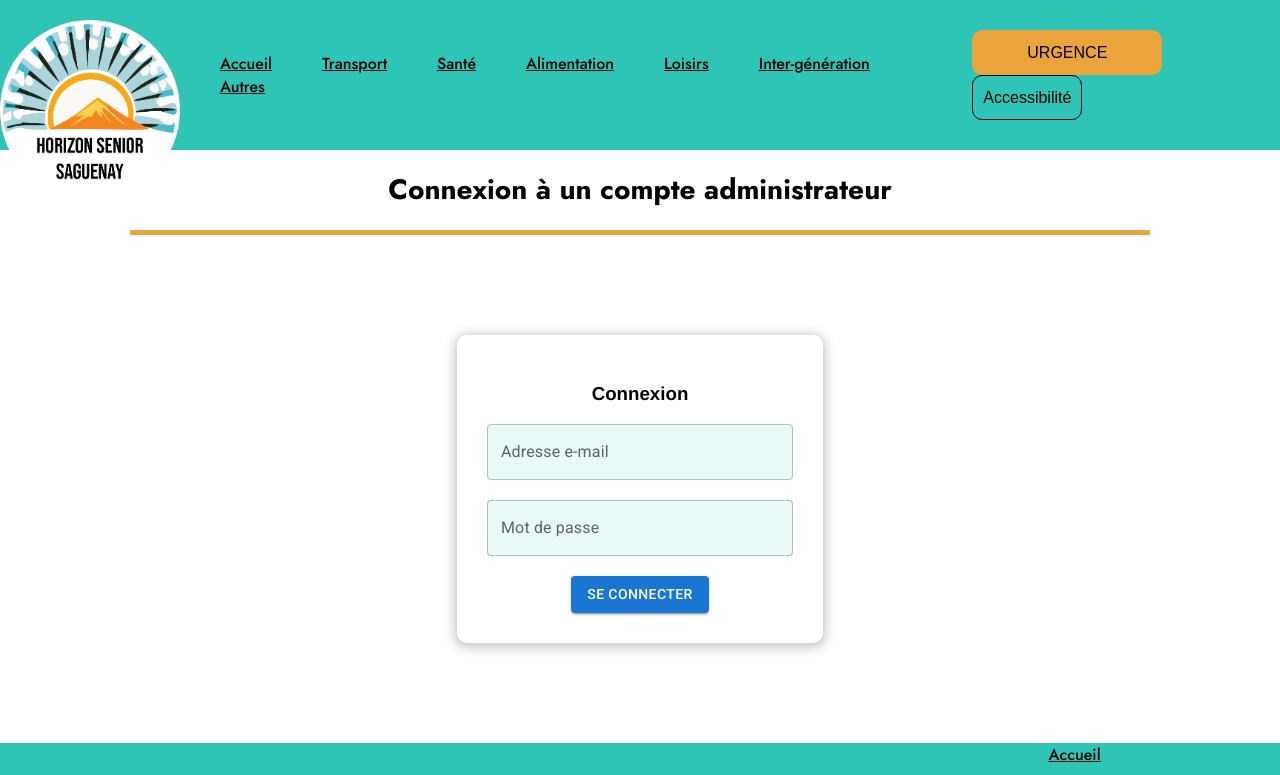
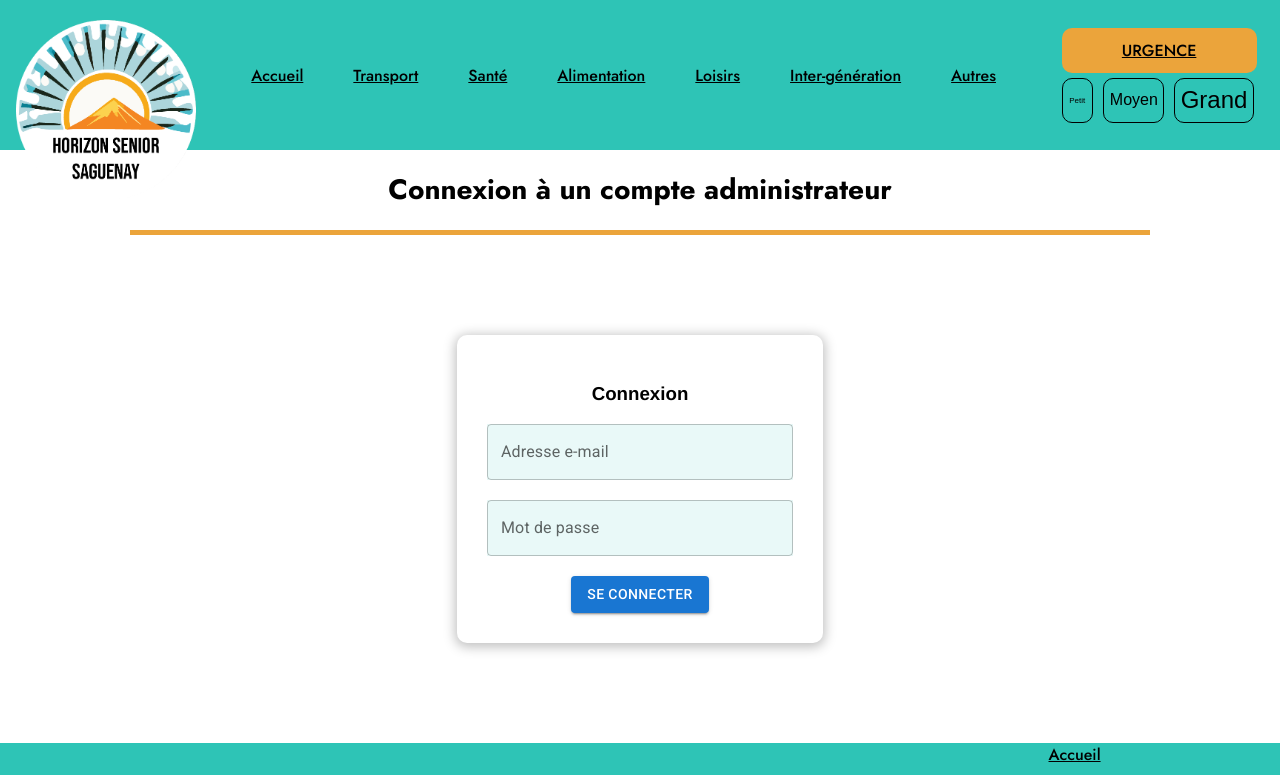
Before and after one commit to varomeas/horizon-front, a React (Create React App) app: page /connexion_admin in a window 1280 px wide. Shown: the top 775 px of the page. Built offline with nearby package versions, Linux system fonts and the light colour scheme.

Commit message:
Changement de taille du texte sur toutes les pages et nouvel affichage dans le header

```diff
--- a/src/App.js
+++ b/src/App.js
@@ -17,7 +17,7 @@ function App() {
         <Menu ></Menu>
         <SearchBar></SearchBar>
         <Carousel></Carousel>
-        <main>
+        <main style={{fontSize: fontSize}}>
             <section className={"numéros"}>
                 <h2>Trouver facilement un numéro de téléphone</h2>
                 <div>
@@ -30,7 +30,7 @@ function App() {
             </section>
             <section className={"présentation"}>
                 <h2>Qu'est-ce que Horizon Senior Saguenay?</h2>
-                <div style={{fontSize: fontSize}}>
+                <div >
                     <p className={"text-présentation"}>Horizon Senior Saguenay est un organisme à but non lucratif qui a pour mission de faciliter l'accès aux services pour les personnes âgées de la région du Saguenay-Lac-Saint-Jean. Notre site web vous permet de trouver facilement les numéros de téléphone des services de santé, de transport, d'alimentation, de loisirs et bien plus encore.
                         Lorem ipsum dolor sit amet, consectetur adipiscing elit. Mauris at leo odio. Nulla tellus elit, accumsan tincidunt urna ut, condimentum aliquet erat. Donec aliquam, libero sit amet molestie malesuada, sem tellus euismod mauris, in vulputate arcu sapien sed sapien. Cras varius mauris non scelerisque hendrerit. Mauris nec hendrerit purus, et dictum leo. Ut quis rutrum sapien, id venenatis eros. Sed ipsum purus, tempus non massa quis, convallis maximus lectus.
 
--- a/src/components/header/header.js
+++ b/src/components/header/header.js
@@ -33,15 +33,15 @@ function Menu(){
                 <li><Link to="/categorie/autres">Autres</Link></li>
             </ul>
             <div className={styles.buttons}>
-                <button className={"btn"}>Urgence</button>
-                <button className={"btn"} onClick={handleAccessibilityClick}>Accessibilité</button>
-                {showMenu && (
+                <Link className={`btn btn-link ${styles.urgence}`} to={"/annuaire"}>Urgence</Link>
+                {/*<button className={"btn"} onClick={handleAccessibilityClick}>Accessibilité</button>
+                {showMenu && (*/}
                     <div className={styles.accessibilite_menu}>
-                        <button className={"btn"} onClick={() => handleFontSizeClick('small')}>Petit</button>
-                        <button className={"btn"} onClick={() => handleFontSizeClick('medium')}>Moyen</button>
-                        <button className={"btn"} onClick={() => handleFontSizeClick('large')}>Grand</button>
+                        <button className={"btn"} onClick={() => handleFontSizeClick('medium')}>Petit</button>
+                        <button className={"btn"} onClick={() => handleFontSizeClick('large')}>Moyen</button>
+                        <button className={"btn"} onClick={() => handleFontSizeClick('x-large')}>Grand</button>
                     </div>
-                )}
+                {/*)}*/}
             </div>
         </header>
     )
--- a/src/components/header/header.module.scss
+++ b/src/components/header/header.module.scss
@@ -17,25 +17,45 @@ header{
   }
   .buttons{
     margin: auto 0 auto 0;
-    >button:first-child{
-      width: 190px;
+    .urgence{
+      width: 195px;
       font-size: $petit;
-      margin-right: 25px;
       background-color: $orange;
       text-transform: uppercase;
     }
-    >button:nth-child(2){
+    /*>button:nth-child(2){
       width: 110px;
       font-size: $petit;
       background: none;
       border: solid 1px black;
-    }
+    }*/
     .accessibilite_menu{
-      position: absolute;
+      /*position: absolute;
       background-color: white;
       border: solid 1px black;
       border-radius: 10px;
-      padding: 20px;
+      padding: 20px;*/
+      display: flex;
+      margin-top: 5px;
+      button{
+        width: 110px;
+        font-size: $petit;
+        background: none;
+        border: solid 1px black;
+        margin-right: 10px;
+      }
+      button:first-child{
+        font-size: 0.5em;
+        width: 20%;
+      }
+      button:nth-child(2){
+        font-size: $petit;
+        width: 30%;
+      }
+      button:last-child{
+        font-size: 1.5em;
+        width: 49%;
+      }
     }
   }
   .logo{
--- a/src/pages/annuaire/annuaire.js
+++ b/src/pages/annuaire/annuaire.js
@@ -3,12 +3,15 @@ import CardNumber from "../../components/cards-number/CardNumber";
 import Menu from "../../components/header/header";
 import Footer from "../../components/footer/footer";
 import SearchBar from "../../components/search-bar/search-bar";
+import {useContext} from "react";
+import {FontSizeContext} from "../../assets/FontSizeContext";
 function Annuaire() {
+    const {fontSize} = useContext(FontSizeContext);
   return (
     <>
         <Menu></Menu>
         <SearchBar></SearchBar>
-        <main>
+        <main style={{fontSize: fontSize}}>
             <h1>Annuaire</h1>
             <h2>Services pour la santé</h2>
             <CardNumber numero={"911"} titre={"Police - Ambulance"} description={"Lorem ipsum blablaaaaaaaaaaaaaaaaaa"} url_image={"images/thumb1.png"} adresse={"305 Rue St Vallier, Chicoutimi, QC G7H 5H6"}></CardNumber>
--- a/src/pages/article/article.js
+++ b/src/pages/article/article.js
@@ -3,10 +3,12 @@ import Footer from "../../components/footer/footer";
 import styles from "./article.module.scss";
 import CardCategory from "../../components/cards-category/card-category";
 import {useParams} from "react-router-dom";
-import {useEffect, useState} from "react";
+import {useContext, useEffect, useState} from "react";
 import SearchBar from "../../components/search-bar/search-bar";
+import {FontSizeContext} from "../../assets/FontSizeContext";
 
 function Article() {
+    const {fontSize} = useContext(FontSizeContext);
     const {id } = useParams();
 
     const [article, setArticle] = useState([]);
@@ -27,7 +29,7 @@ function Article() {
         <Menu></Menu>
         <SearchBar></SearchBar>
         <img src={"/images/carousel1.jpg"} alt="Image de la catégorie" width={"100%"}/>
-        <main>
+        <main style={{fontSize: fontSize}}>
             <div className={styles.enTete}>
                 <h1>{article.title}</h1>
                 <span className={styles.DateModif}>{article.updatedAt}</span>
--- a/src/pages/categories/categories.js
+++ b/src/pages/categories/categories.js
@@ -4,10 +4,12 @@ import Footer from "../../components/footer/footer";
 import Carousel from "../../components/carousel/carousel";
 import CardCategory from "../../components/cards-category/card-category";
 import styles from "./categories.module.scss";
-import {useEffect, useState} from "react";
+import {useContext, useEffect, useState} from "react";
 import SearchBar from "../../components/search-bar/search-bar";
+import {FontSizeContext} from "../../assets/FontSizeContext";
 
 const CategoryPage = () => {
+    const {fontSize} = useContext(FontSizeContext);
     const {category} = useParams();
 
     const [articles, setArticles] = useState([]);
@@ -24,7 +26,7 @@ const CategoryPage = () => {
             <Menu></Menu>
               <SearchBar></SearchBar>
             <Carousel></Carousel>
-            <main>
+            <main style={{fontSize: fontSize}}>
                 <h1>{category}</h1>
                 <h2>Tous nos articles de la catégorie {category}</h2>
                 {/*<div className={styles.articles}>
```
